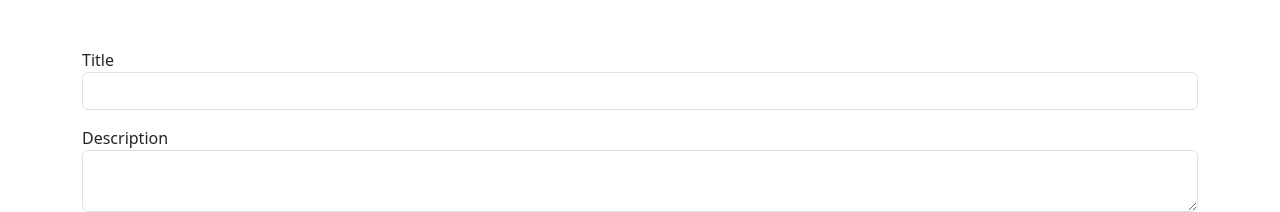
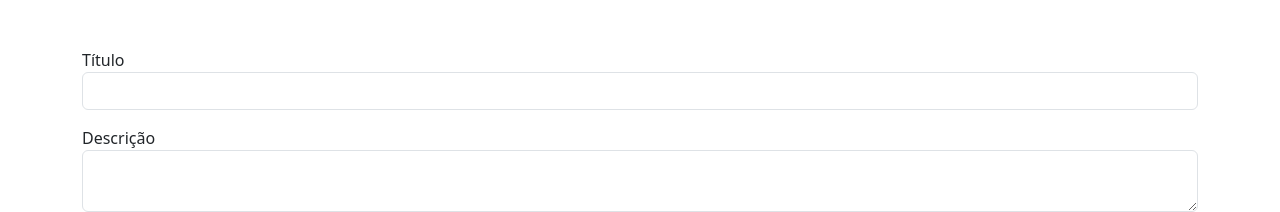
Before and after one commit to rsaadi28/todo-app, an Angular app: page /tasks in a window 1280 px wide. Both pictures are taken after a click on the button "Nova Tarefa". Shown: the top 212 px of the page. Built offline with nearby package versions, Linux system fonts and the light colour scheme.

Commit message:
Chage labels texts

```diff
--- a/src/app/tasks/task-form/task-form.component.html
+++ b/src/app/tasks/task-form/task-form.component.html
@@ -2,11 +2,11 @@
 <div class="container mt-5">
   <form [formGroup]="taskForm" (ngSubmit)="onSubmit()">
     <div class="form-group mb-3">
-      <label for="title">Title</label>
+      <label for="title">Título</label>
       <input type="text" id="title" formControlName="title" class="form-control">
     </div>
     <div class="form-group mb-3">
-      <label for="description">Description</label>
+      <label for="description">Descrição</label>
       <textarea id="description" formControlName="description" class="form-control"></textarea>
     </div>
     <button type="submit" class="btn btn-success">Save</button>
```
